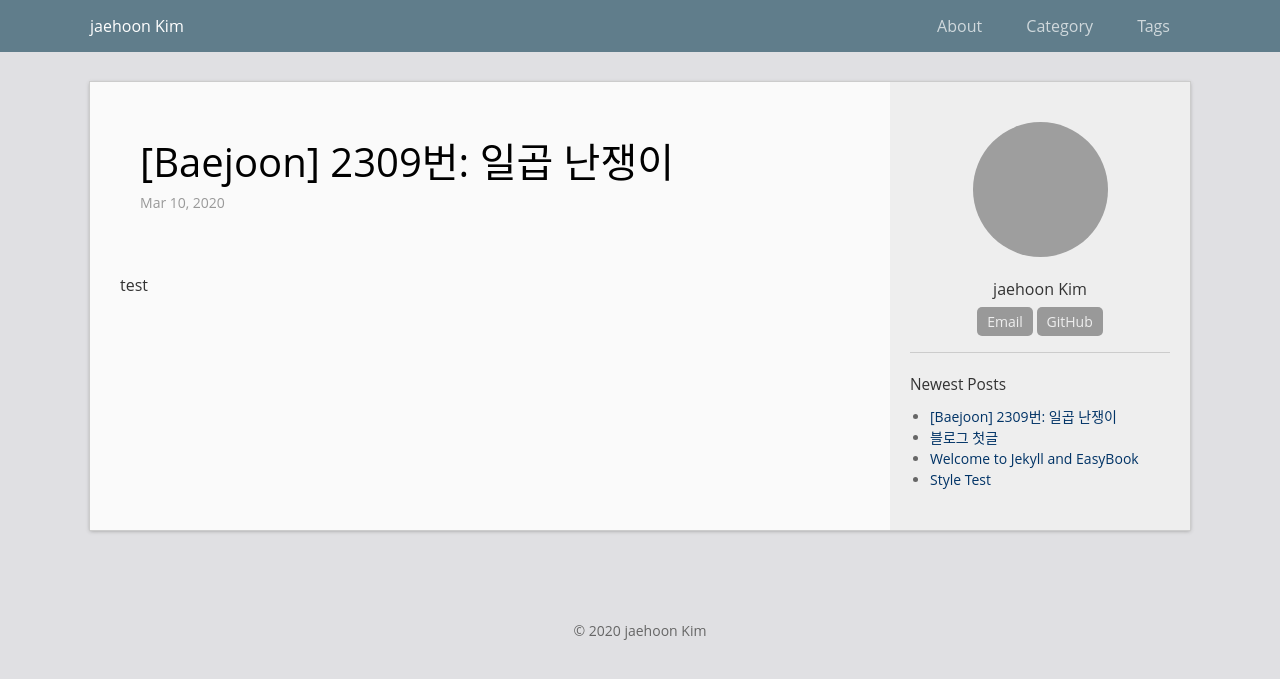
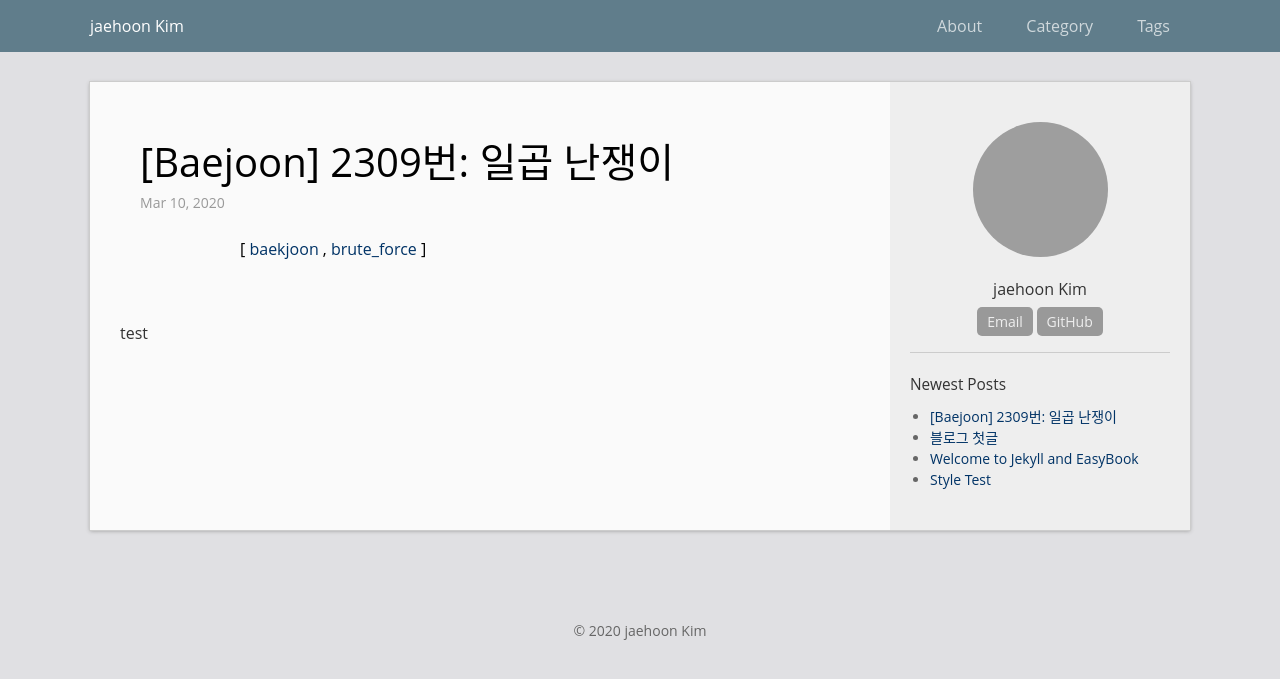
Before and after one commit to jh9875/jh9875.github.io, a Jekyll site: the page built from _posts/2020-03-10-boj2309.markdown, in a window 1280 px wide. Shown: the top 679 px of the page. Built offline with Jekyll 4.4.1, drawn with Linux system fonts in a browser that asks for light colours; grey boxes are pictures that could not be loaded.

Commit message:
update tags

```diff
--- a/_layouts/post.html
+++ b/_layouts/post.html
@@ -6,6 +6,15 @@ layout: default
   <header class="post-header">
     <h1 class="post-title">{{ page.title }}</h1>
     <p class="post-meta">{{ page.date | date: "%b %-d, %Y" }}{% if page.author %} • {{ page.author }}{% endif %}{% if page.meta %} • {{ page.meta }}{% endif %}</p>
+    <br>
+{% if page.tags != empty %}
+  [{% for tag in page.tags %}
+      <a href="/tags/archives#{{ tag | escape }}">{{tag}}</a>
+      {% if forloop.index != page.tags.size %},{% endif %}
+    {% endfor %}]
+{% endif %}
+  <br>
+
   </header>
 
   <article class="post-content">
--- a/_posts/2020-03-10-boj2309.markdown
+++ b/_posts/2020-03-10-boj2309.markdown
@@ -4,7 +4,7 @@ title:  "[Baejoon] 2309번: 일곱 난쟁이"
 date:   2020-03-10
 categories: BAEKJOON
 permalink: /archivers/boj2309
-tags: [brute_force]
+tags: [baekjoon , brute_force]
 ---
 
 test
```
